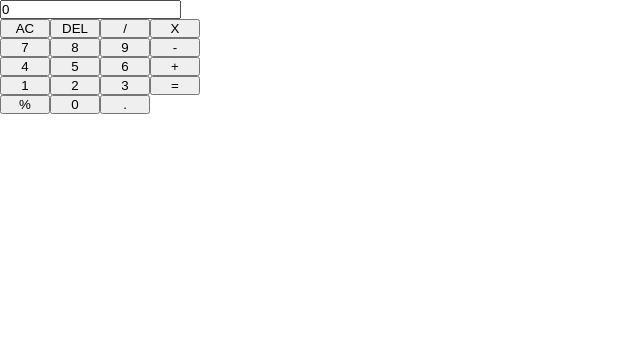
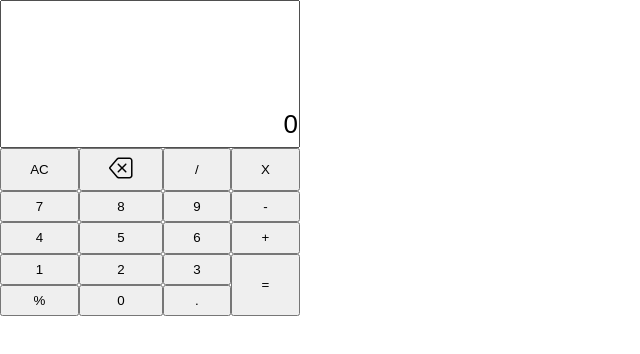
Before and after one commit to dhenriquearantes/Calculadora, a plain HTML site: page index.html in a window 1280 px wide. Shown: the whole page, without its empty margins (0-640 px from the left). Drawn offline with Linux system fonts and the light colour scheme.

Commit message:
Alterações na lógica e implementação de visual

```diff
--- a/index.html
+++ b/index.html
@@ -15,24 +15,24 @@
     </div>
     <div class="options">
       <button id="clear">AC</button>
-      <button id="del">DEL</button>
-      <button>/</button>
-      <button>X</button>
+      <button id="del"><img src="/imgs/backspace.svg" alt=""></button>
+      <button onclick="operator('/')" value="/" >/</button>
+      <button onclick="operator('*')">X</button>
       <button onclick="inputNum(7)">7</button>
       <button onclick="inputNum(8)">8</button>
       <button onclick="inputNum(9)">9</button>
-      <button>-</button>
+      <button onclick="operator('-')">-</button>
       <button onclick="inputNum(4)">4</button>
       <button onclick="inputNum(5)">5</button>
       <button onclick="inputNum(6)">6</button>
-      <button>+</button>
+      <button onclick="operator('+')">+</button>
       <button onclick="inputNum(1)">1</button>
       <button onclick="inputNum(2)">2</button>
       <button onclick="inputNum(3)">3</button>
-      <button id="igual">=</button>
-      <button>%</button>
+      <button class="btn-equals-grid" onclick="calculate(valorAcumulado)">=</button>
+      <button onclick="operator('%')"value="%" id="porcent">%</button>
       <button onclick="inputNum(0)">0</button>
-      <button>.</button>
+      <button onclick="inputNum('.')">.</button>
     </div>
   </div>
 
--- a/script.js
+++ b/script.js
@@ -1,21 +1,55 @@
 var valorAcumulado = "";
+var state = 1;
+var valueOne = "";
+var valueTwo = "";
+var operador = "";
 var visor = document.getElementById('display');
 
+// var porcent = document.getElementById("porcent").value;
+// console.log(porcent);
 
 function inputNum(valor) {
-  valorAcumulado += `${valor}`;
-  visor.setAttribute("value", valorAcumulado)
-
+  valorAcumulado += valor;
+  document.getElementById('display').setAttribute("value", valorAcumulado);
 }
 
 document.getElementById("clear").addEventListener("click",() => {
   valorAcumulado = "";
-  visor.setAttribute("value", valorAcumulado)
-
+  visor.setAttribute("value", valorAcumulado);
 })
 
 document.getElementById("del").addEventListener("click",() => {
-  valorAcumulado = valorAcumulado.substring(1)
-  console.log(valorAcumulado);
+  valorAcumulado = valorAcumulado.slice(0, -1);
+  visor.setAttribute("value", valorAcumulado)
+})
 
-})
+function operator(valor) {
+  let resultado = 0;
+
+  if (valor == '+' || '-' || '*' || '/' || '%') {
+    operador = valor;
+    valueOne = valorAcumulado;
+    state = 2;
+  }
+
+  switch (operador) {
+    case "+":
+      console.log("yesy");
+      break;
+    case "-":
+      resultado = Number(valorArray[0]) - Number(valorArray[2])
+      break
+    case "*":
+      resultado = Number(valorArray[0]) * Number(valorArray[2])
+      break
+    case "/":
+      resultado = Number(valorArray[0]) / Number(valorArray[2])
+      break
+    case "%":
+      resultado = 100 * Number(valorArray[0]) / Number(valorArray[2])
+      break
+    default:
+      break;
+  }
+
+}
--- a/style.css
+++ b/style.css
@@ -4,20 +4,96 @@
 }
 
 body{
-  position: relative;
 }
 
-.display {
-  width: 100%;
+
+
+.calculator-container {
+  width: 300px;
+  height: 100vh;
 }
 
-.calculator-container {
-  position: absolute;
-  width: 200px;
+#display {
+  width: 100%;
+  height: 148px;
+
+  text-align: end;
+  font-size: 26px;
+
+  padding-bottom: 0;
+  padding-top: 100px;
+  box-sizing: border-box;
+
 
 }
 
+
 .options {
+  height: 168px;
   display: grid;
-  grid-template-columns: repeat(4, 1fr);
+  /* grid-template-columns: repeat(4, 1fr); */
+  grid-template-areas:
+  "A B C D"
+  "E F G H"
+  "I J K L"
+  "M N O P"
+  "Q R S P";
+
 }
+.options button:nth-child(1) {
+  grid-area: A;
+}
+.options button:nth-child(2) {
+  grid-area: B;
+}
+.options button:nth-child(3) {
+  grid-area: C;
+}
+.options button:nth-child(4) {
+  grid-area: D;
+}
+.options button:nth-child(5) {
+  grid-area: E;
+}
+.options button:nth-child(6) {
+  grid-area: F;
+}
+.options button:nth-child(7) {
+  grid-area: G;
+}
+.options button:nth-child(8) {
+  grid-area: H;
+}
+.options button:nth-child(9) {
+  grid-area: I;
+}
+.options button:nth-child(10) {
+  grid-area: J;
+}
+.options button:nth-child(11) {
+  grid-area: K;
+}
+.options button:nth-child(12) {
+  grid-area: L;
+}
+.options button:nth-child(13) {
+  grid-area: M;
+}
+.options button:nth-child(14) {
+  grid-area: N;
+}
+.options button:nth-child(15) {
+  grid-area: O;
+}
+.options button:nth-child(16) {
+  grid-area: P;
+}
+.options button:nth-child(17) {
+  grid-area: Q;
+}
+.options button:nth-child(18) {
+  grid-area: R;
+}
+.options button:nth-child(19) {
+  grid-area: S;
+}
```
Also changed, not shown: imgs/backspace.svg (added).
